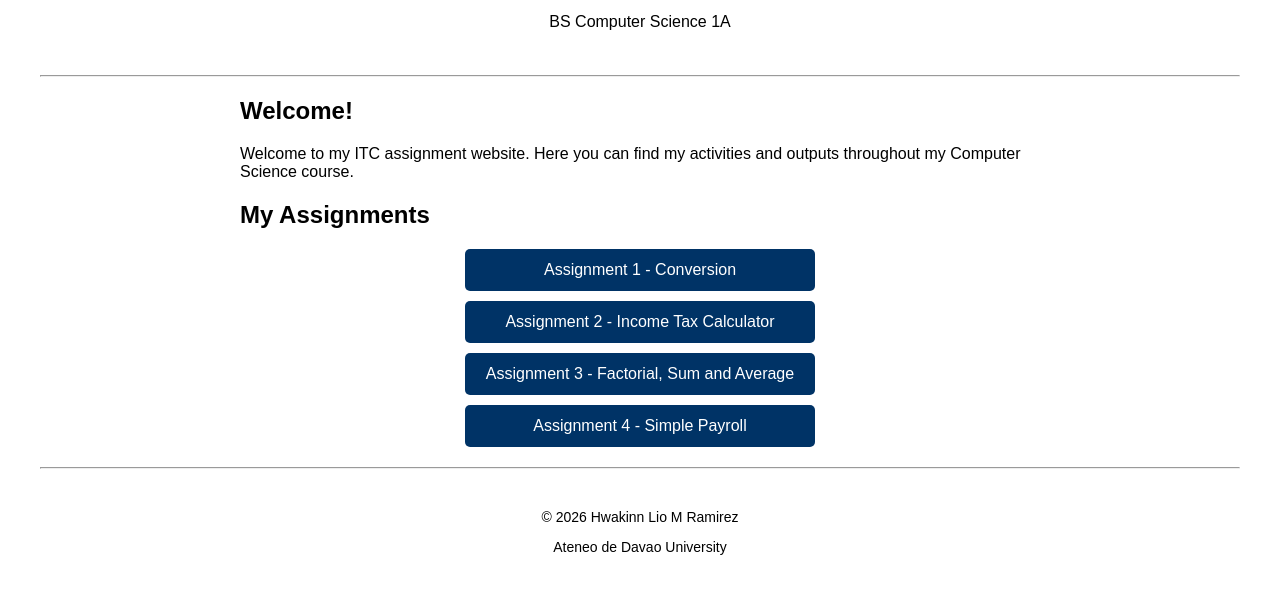
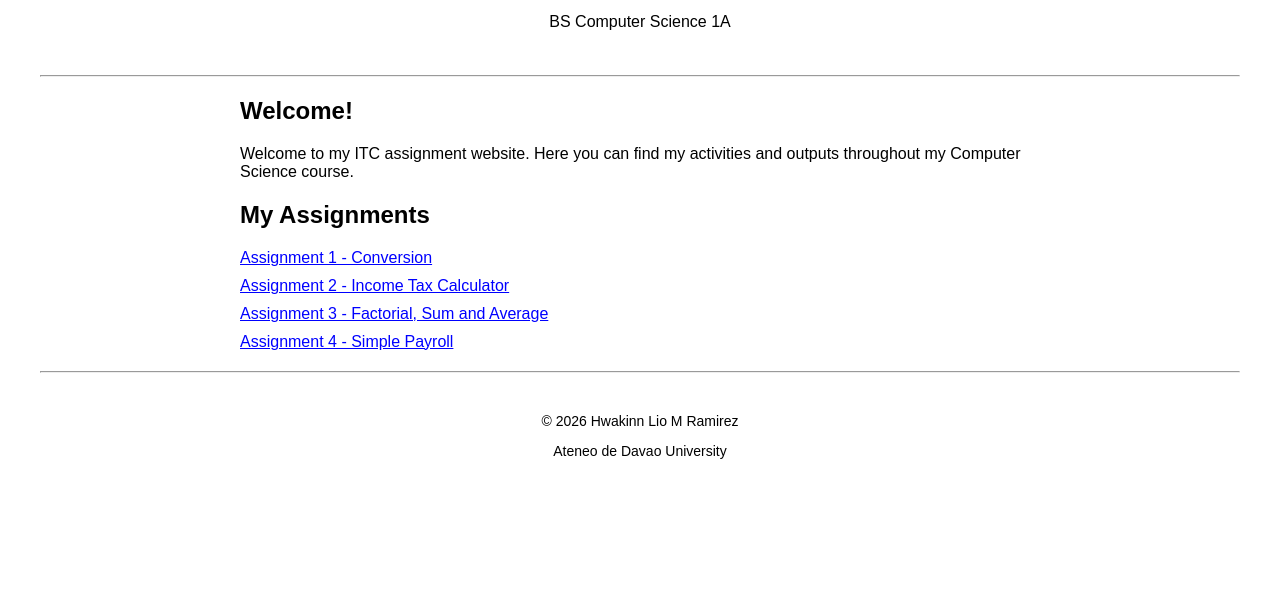
Before and after one commit to hramirez-hue/Webpage, a plain HTML site: page index.html in a window 1280 px wide. Shown: the part 265-858 px from the top of the page. After the commit the page ends 800 px from the top, so only its background shows below. Drawn offline with Linux system fonts and the light colour scheme.

Commit message:
Update style.css
Refactor assignment button styles for better layout.

```diff
--- a/style.css
+++ b/style.css
@@ -32,23 +32,11 @@ li {
 
 
 .assignment-buttons {
-    display: flex;
-    flex-direction: column;
-    gap: 10px;
-    max-width: 350px;
-    margin: 20px auto;
+    margin: 20px 0;
 }
 
 .assignment-buttons a {
     display: block;
-    padding: 12px;
-    background-color: #003366;
-    color: white;
-    text-decoration: none;
-    text-align: center;
-    border-radius: 5px;
+    margin: 10px 0;
+    width: fit-content;
 }
-
-.assignment-buttons a:hover {
-    background-color: #00509e;
-}
```
